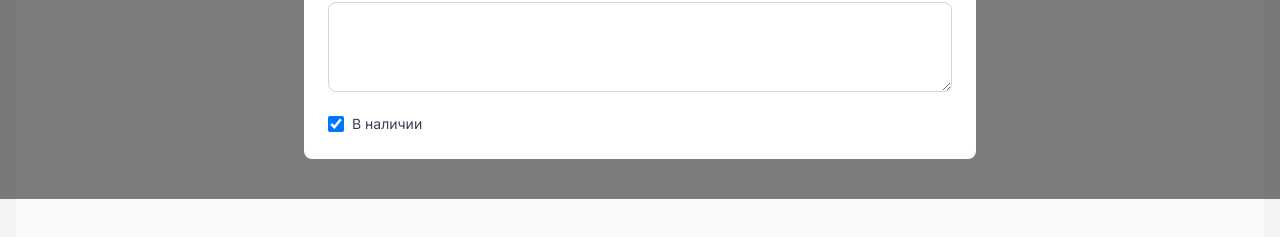
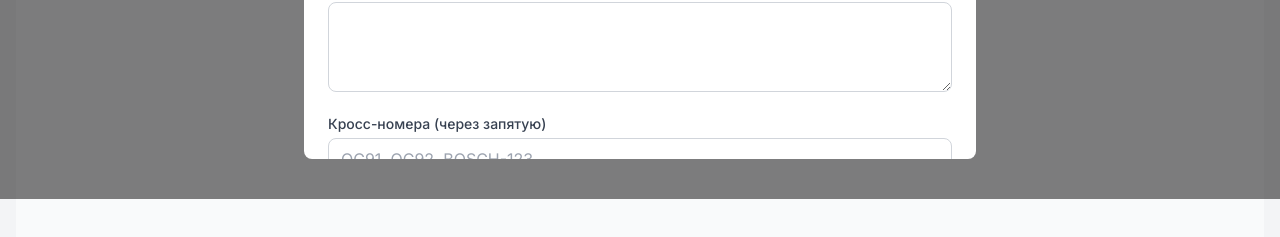
Before and after one commit to mayerpeter502-cloud/auto-parts-shop, a Next.js app: page /admin/products in a window 1280 px wide. Both pictures are taken after typing "Sample" into the empty fields and a click on the button "Добавить товар". Shown: the part 601-838 px from the top of the page. Built offline with nearby package versions, Linux system fonts and the light colour scheme.

Commit message:
feat: Добавлено поле кросс-номеров в админку и исправлен блок Аналоги

```diff
--- a/src/app/admin/products/page.tsx
+++ b/src/app/admin/products/page.tsx
@@ -19,7 +19,8 @@ export default function AdminProductsPage() {
     stock: "0",
     inStock: true,
     images: [] as string[],
-    description: ""
+    description: "",
+    crossNumbers: ""  // ✅ ДОБАВЛЕНО
   });
 
   useEffect(() => {
@@ -52,6 +53,7 @@ export default function AdminProductsPage() {
 
   const handleSubmit = (e: React.FormEvent) => {
     e.preventDefault();
+
     const productData = {
       name: formData.name,
       sku: formData.sku,
@@ -64,6 +66,7 @@ export default function AdminProductsPage() {
       image: formData.images[0] || "https://via.placeholder.com/300x300?text=No+Image",
       images: formData.images,
       description: formData.description,
+      crossNumbers: formData.crossNumbers ? formData.crossNumbers.split(',').map(s => s.trim()).filter(s => s) : [],  // ✅ ДОБАВЛЕНО
       rating: 0,
       reviewsCount: 0
     };
@@ -87,9 +90,10 @@ export default function AdminProductsPage() {
       stock: "0",
       inStock: true,
       images: [],
-      description: ""
+      description: "",
+      crossNumbers: ""  // ✅ ДОБАВЛЕНО
     });
-  };
+  };  // ✅ ЗАКРЫТА ФУНКЦИЯ
 
   const handleEdit = (product: Product) => {
     setEditingProduct(product);
@@ -103,7 +107,8 @@ export default function AdminProductsPage() {
       stock: product.stock?.toString() || "0",
       inStock: product.inStock || (product.stock && product.stock > 0) || false,
       images: product.images?.length ? product.images : product.image ? [product.image] : [],
-      description: product.description || ""
+      description: product.description || "",
+      crossNumbers: product.crossNumbers?.join(', ') || ""  // ✅ ДОБАВЛЕНО
     });
     setIsModalOpen(true);
   };
@@ -138,7 +143,8 @@ export default function AdminProductsPage() {
                 stock: "0",
                 inStock: true,
                 images: [],
-                description: ""
+                description: "",
+                crossNumbers: ""  // ✅ ДОБАВЛЕНО
               });
               setIsModalOpen(true);
             }}
@@ -389,6 +395,21 @@ export default function AdminProductsPage() {
                 />
               </div>
 
+              {/* ✅ ДОБАВЛЕНО ПОЛЕ КРОСС-НОМЕРА */}
+              <div>
+                <label className="block text-sm font-medium text-gray-700 mb-1">
+                  Кросс-номера (через запятую)
+                </label>
+                <textarea
+                  rows={2}
+                  value={formData.crossNumbers}
+                  onChange={(e) => setFormData({ ...formData, crossNumbers: e.target.value })}
+                  className="w-full border border-gray-300 rounded-lg px-3 py-2"
+                  placeholder="OC91, OC92, BOSCH-123"
+                />
+                <p className="text-xs text-gray-500 mt-1">Введите SKU аналогов через запятую</p>
+              </div>
+
               <label className="flex items-center gap-2">
                 <input
                   type="checkbox"
```
